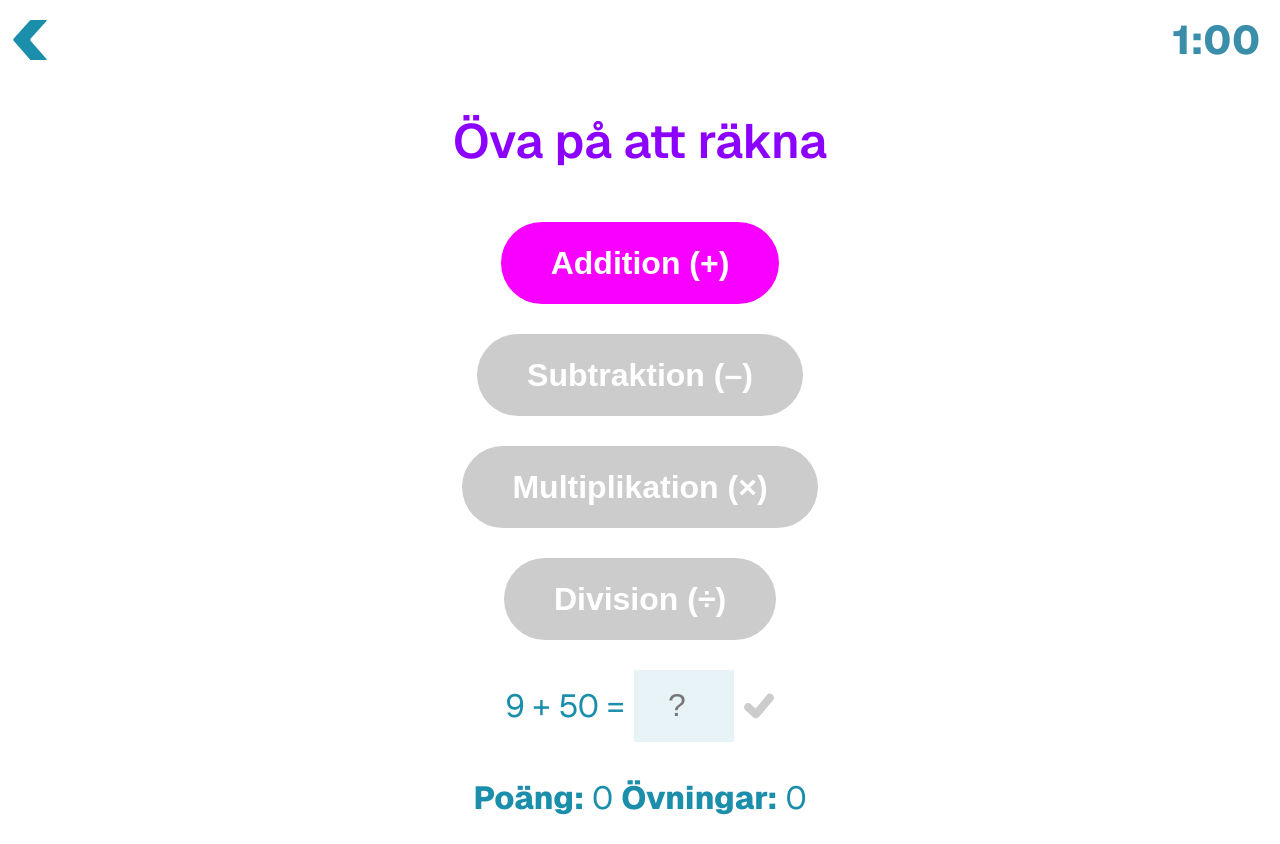
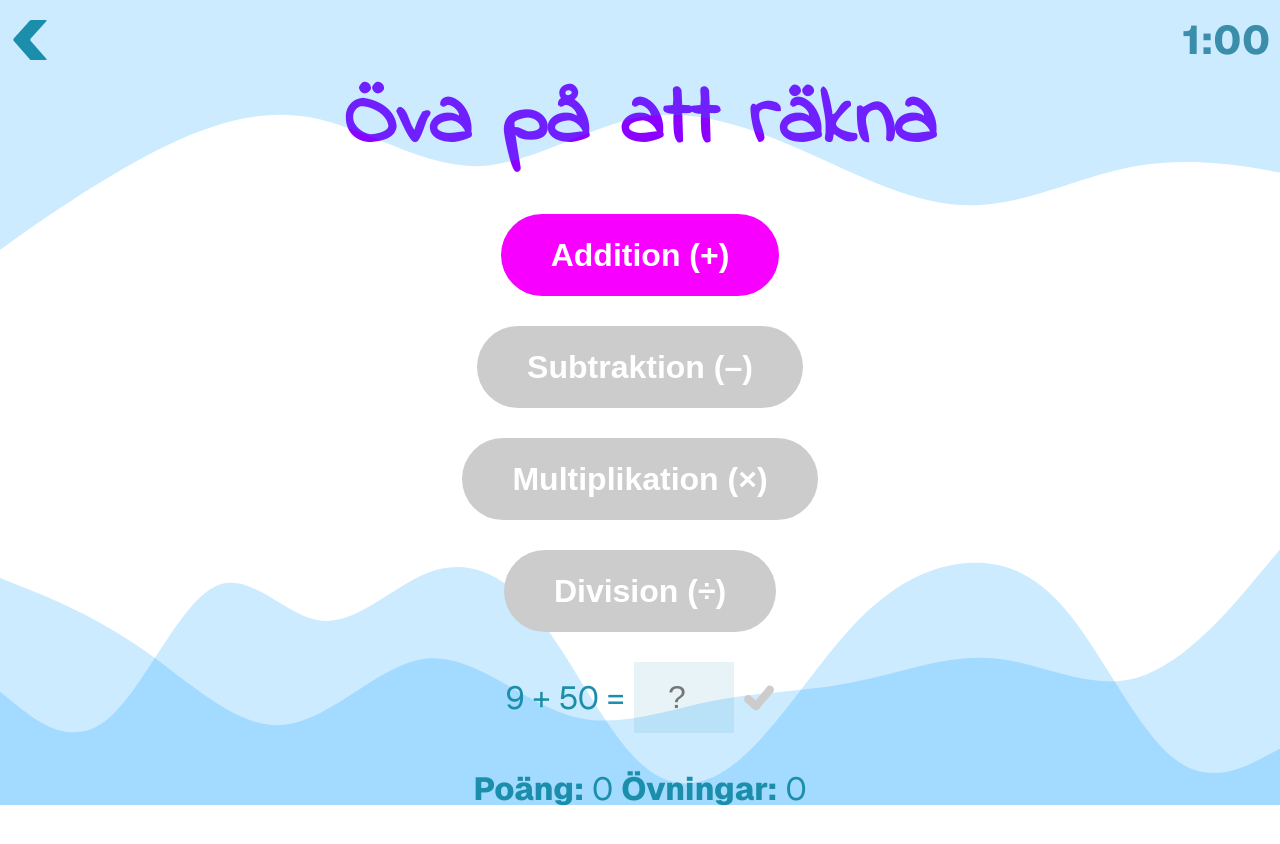
Before and after one commit to calmfors/word-app, a Next.js app: page /math in a window 1280 px wide. Before the commit the page ends 823 px from the top, so only its background shows below. Built offline with nearby package versions, Linux system fonts and the light colour scheme; no server answers.

Commit message:
Create component Header

```diff
--- a/src/app/addwords/page.js
+++ b/src/app/addwords/page.js
@@ -5,7 +5,7 @@ import { useState, useRef } from "react";
 import pageStyles from "../page.module.css";
 import subPagesStyles from "../subpages.module.css";
 import { postData } from "../lib/appwrite";
-import { useTextToSpeech } from "../useTextToSpeech";
+import { useTextToSpeech } from "../lib/useTextToSpeech";
 
 export default function AddWords() {
   const styles = { ...pageStyles, ...subPagesStyles };
--- /dev/null
+++ b/src/app/components/Header.js
@@ -0,0 +1,42 @@
+'use client';
+import React, { useEffect, useState } from 'react';
+import styles from "../subpages.module.css";
+import { useRouter } from 'next/navigation';
+
+export default function Header({timer, setTimer, startTimer, duration, keyboardOpen, intervalRef}) {
+  const router = useRouter();
+
+  useEffect(() => {
+    if (startTimer) countDown();
+  }, [startTimer]);
+
+
+  const countDown = () => {
+    if (!intervalRef.current && timer === duration) {
+      intervalRef.current = setInterval(() => {
+        setTimer(prev => prev > 0 ? prev - 1 : 0);
+      }, 1000);
+    }
+  };
+
+  useEffect(() => {
+    if (timer === 0 && intervalRef.current) {
+      clearInterval(intervalRef.current);
+      intervalRef.current = null;
+    }
+  }, [timer]);
+
+  return (
+    <header className={`${styles.header} ${keyboardOpen && window.innerWidth < 768 ? styles.keyboardOpen : ''}`}>
+      <svg xmlns="http://www.w3.org/2000/svg" viewBox="0 0 1440 320">
+        <path fill="#0099ff" d="M0,288L30,266.7C60,245,120,203,180,170.7C240,139,300,117,360,128C420,139,480,181,540,181.3C600,181,660,139,720,128C780,117,840,139,900,165.3C960,192,1020,224,1080,224C1140,224,1200,192,1260,181.3C1320,171,1380,181,1410,186.7L1440,192L1440,0L1410,0C1380,0,1320,0,1260,0C1200,0,1140,0,1080,0C1020,0,960,0,900,0C840,0,780,0,720,0C660,0,600,0,540,0C480,0,420,0,360,0C300,0,240,0,180,0C120,0,60,0,30,0L0,0Z"></path>
+      </svg>
+      <button className={styles.backButton} onClick={() => router.back()}></button>
+      <div className={styles.timer}>
+        <span>
+          {Math.floor(timer / 60)}:{timer % 60 < 10 ? `0${timer % 60}` : timer % 60}
+        </span>
+      </div>
+    </header>
+  );
+}
--- a/src/app/globals.css
+++ b/src/app/globals.css
@@ -33,3 +33,18 @@ body.blink-green {
 body.blink-red {
   animation: blink-red 0.2s;
 }
+
+footer {
+  position: fixed;
+  bottom: -5px;
+  left: 0;
+  right: 0;
+  width: 100%;
+  z-index: -1;
+}
+
+footer svg {
+  position: absolute;
+  bottom: 0;
+  opacity: 0.2;
+}
--- a/src/app/highscore/page.js
+++ b/src/app/highscore/page.js
@@ -14,7 +14,7 @@ export default function Highscore() {
       try {
         const data = await getData('stats');
         if (data && data.documents) {
-          const sortedScores = data.documents.sort((a, b) => (b.correctAnswers * 10 - b.wrongAnswers * 5) - (a.correctAnswers * 10 - a.wrongAnswers * 5));
+          const sortedScores = data.documents.sort((a, b) => b.points - a.points);
           setHighScoreList(sortedScores.slice(0, 10)); // Get top 10 scores
         }
       } catch (error) {
@@ -57,7 +57,7 @@ export default function Highscore() {
           <table className={styles.highscoreTable}>
             <thead>
               <tr>
-                <th> </th>
+                <th>#</th>
                 <th>NAMN</th>
                 <th>POÄNG</th>
                 <th>TYP</th>
@@ -68,7 +68,7 @@ export default function Highscore() {
                 <tr key={index}>
                   <td>{index + 1}</td>
                   <td>{score.name}</td>
-                  <td>{score.correctAnswers * 10 - score.wrongAnswers * 5}</td>
+                  <td>{score.points}</td>
                   <td data-type={score.type}>{getSymbol(score.type)}</td>
                 </tr>
               ))}
--- a/src/app/layout.js
+++ b/src/app/layout.js
@@ -19,8 +19,22 @@ export const metadata = {
 export default function RootLayout({ children }) {
   return (
     <html lang="en">
+      <head>
+        <link rel="preconnect" href="https://fonts.googleapis.com" />
+        <link rel="preconnect" href="https://fonts.gstatic.com" crossOrigin="true" />
+        <link href="https://fonts.googleapis.com/css2?family=Indie+Flower&display=swap" rel="stylesheet" />
+      </head>
       <body className={`${geistSans.variable} ${geistMono.variable}`}>
         {children}
+        <footer>
+          <svg xmlns="http://www.w3.org/2000/svg" viewBox="0 0 1440 320">
+            <path fill="#0099ff" d="M0,64L26.7,74.7C53.3,85,107,107,160,144C213.3,181,267,235,320,229.3C373.3,224,427,160,480,154.7C533.3,149,587,203,640,218.7C693.3,235,747,213,800,202.7C853.3,192,907,192,960,181.3C1013.3,171,1067,149,1120,154.7C1173.3,160,1227,192,1280,176C1333.3,160,1387,96,1413,64L1440,32L1440,320L1413.3,320C1386.7,320,1333,320,1280,320C1226.7,320,1173,320,1120,320C1066.7,320,1013,320,960,320C906.7,320,853,320,800,320C746.7,320,693,320,640,320C586.7,320,533,320,480,320C426.7,320,373,320,320,320C266.7,320,213,320,160,320C106.7,320,53,320,27,320L0,320Z"></path>
+          </svg>
+          <svg xmlns="http://www.w3.org/2000/svg" viewBox="0 0 1440 320">
+            <path fill="#0099ff" d="M0,192L20,208C40,224,80,256,120,224C160,192,200,96,240,74.7C280,53,320,107,360,112C400,117,440,75,480,58.7C520,43,560,53,600,101.3C640,149,680,235,720,272C760,309,800,299,840,261.3C880,224,920,160,960,117.3C1000,75,1040,53,1080,48C1120,43,1160,53,1200,101.3C1240,149,1280,235,1320,266.7C1360,299,1400,277,1420,266.7L1440,256L1440,320L1420,320C1400,320,1360,320,1320,320C1280,320,1240,320,1200,320C1160,320,1120,320,1080,320C1040,320,1000,320,960,320C920,320,880,320,840,320C800,320,760,320,720,320C680,320,640,320,600,320C560,320,520,320,480,320C440,320,400,320,360,320C320,320,280,320,240,320C200,320,160,320,120,320C80,320,40,320,20,320L0,320Z"></path>
+          </svg>
+          <div></div>
+        </footer>
       </body>
     </html>
   );
--- a/src/app/math/page.js
+++ b/src/app/math/page.js
@@ -3,6 +3,7 @@ import pageStyles from '../page.module.css';
 import subpagesStyles from '../subpages.module.css';
 import React, { useEffect, useState, useRef } from 'react';
 import { postData, getData } from '../lib/appwrite';
+import Header from '../components/Header';
 const duration = 60;
 
 export default function MathProblems() {
@@ -15,6 +16,8 @@ export default function MathProblems() {
   const [timer, setTimer] = useState(duration);
   const [name, setName] = useState('');
   const [enterName, setEnterName] = useState(false);
+  const [keyboardOpen, setKeyboardOpen] = useState(false);
+  const [startTimer, setStartTimer] = useState(false);
   const inputRef = useRef(null);
   const intervalRef = useRef(null);
   const styles = { ...pageStyles, ...subpagesStyles };
@@ -30,21 +33,6 @@ export default function MathProblems() {
     const b = tenOrHundred === 100 ? Math.floor(Math.random() * 10) : Math.floor(Math.random() * 100);
     setProblem(`${a} + ${b}`);
   }
-
-  const countDown = () => {
-    if (!intervalRef.current && timer === duration) {
-      intervalRef.current = setInterval(() => {
-        setTimer(prev => prev > 0 ? prev - 1 : 0);
-      }, 1000);
-    }
-  };
-
-  useEffect(() => {
-    if (timer === 0 && intervalRef.current) {
-      clearInterval(intervalRef.current);
-      intervalRef.current = null;
-    }
-  }, [timer]);
 
   const generateSubtractionProblem = () => {
     const tenOrHundred = Math.random() < 0.5 ? 10 : 100;
@@ -121,6 +109,7 @@ export default function MathProblems() {
     setCorrectAnswer(null);
     setNumberOfCorrectAnswers(0);
     setNumberOfWrongAnswers(0);
+    setStartTimer(false);
     if (intervalRef.current) {
       clearInterval(intervalRef.current);
       intervalRef.current = null;
@@ -180,6 +169,7 @@ export default function MathProblems() {
       correctAnswers: numberOfCorrectAnswers,
       wrongAnswers: numberOfWrongAnswers,
       time: duration,
+      points: getPoints(),
       name
     };
 
@@ -195,16 +185,6 @@ export default function MathProblems() {
       });
   }
 
-  const addPaddingForKeyboard = () => {
-    if (window.innerWidth > 768) return;
-    document.body.classList.add(styles.keyboardOpen);
-  }
-
-  const removePaddingForKeyboard = () => {
-    if (window.innerWidth > 768) return;
-    document.body.classList.remove(styles.keyboardOpen);
-  }
-
   const getPoints = () => {
     const points = numberOfCorrectAnswers * 10 - numberOfWrongAnswers * 5;
     if (points < 0) return 0; // Ensure points don't go below zero
@@ -213,16 +193,9 @@ export default function MathProblems() {
 
   return (
     <div className={styles.page}>
-      <header className={styles.header}>
-        <button className={styles.backButton} onClick={() => window.history.back()}></button>
-        <div className={styles.timer}>
-          <span>
-            {Math.floor(timer / 60)}:{timer % 60 < 10 ? `0${timer % 60}` : timer % 60}
-          </span>
-        </div>
-      </header>
-      <main className={styles.main}>
-        <h1 className={styles.title}>
+      <Header timer={timer} setTimer={setTimer} duration={duration} startTimer={startTimer} keyboardOpen={keyboardOpen} intervalRef={intervalRef} />
+      <main className={`${styles.main} ${keyboardOpen && window.innerWidth < 768 ? styles.keyboardOpen : ''}`}>
+      <h1 className={styles.title}>
           Öva på att räkna
         </h1>
         <button onClick={() => setSelectedType('addition')} className={selectedType !== 'addition' ? styles.notSelected : ''}>Addition (+)</button>
@@ -234,7 +207,7 @@ export default function MathProblems() {
             {problem} =
           </p>
           <label htmlFor="answer" className={styles.hidden}>Svar:</label>
-          <input ref={inputRef} id="answer" type="number" placeholder="?" value={answer} onChange={(e) => setAnswer(e.target.value)} onKeyUp={(e) => e.key === 'Enter' && correctAnswer === null && checkAnswer()} onClick={countDown} onFocus={addPaddingForKeyboard} onBlur={removePaddingForKeyboard} />
+          <input ref={inputRef} id="answer" type="number" placeholder="?" value={answer} onChange={(e) => setAnswer(e.target.value)} onKeyUp={(e) => e.key === 'Enter' && correctAnswer === null && timer > 0 && checkAnswer()} onClick={() => setStartTimer(true)} onFocus={() => setKeyboardOpen(true)} onBlur={() => setKeyboardOpen(false)} />
           <button className={styles.checkmark} onClick={checkAnswer} disabled={!answer || timer === 0} >
             <svg width="30" height="30" fill={answer ? '#10a64a' : '#ccc'} id="Layer_1" data-name="Layer 1" xmlns="http://www.w3.org/2000/svg" viewBox="0 0 122.88 101.6"><defs></defs><title>tick-green</title><path d="M4.67,67.27c-14.45-15.53,7.77-38.7,23.81-24C34.13,48.4,42.32,55.9,48,61L93.69,5.3c15.33-15.86,39.53,7.42,24.4,23.36L61.14,96.29a17,17,0,0,1-12.31,5.31h-.2a16.24,16.24,0,0,1-11-4.26c-9.49-8.8-23.09-21.71-32.91-30v0Z" /></svg>
           </button>
--- a/src/app/page.module.css
+++ b/src/app/page.module.css
@@ -3,7 +3,7 @@
   flex-direction: column;
   align-items: center;
   width: 100vw;
-  padding: 0 10px;
+  padding: 0 20px 30px;
   gap: 30px;
   font-family: var(--font-geist-sans);
   position: relative;
@@ -19,9 +19,11 @@
 }
 
 .main h1 {
-  font-size: 48px;
-  line-height: 1.3;
+  font-family: "Indie Flower", cursive;
   font-weight: 600;
+  font-style: normal;
+  font-size: 84px;
+  line-height: 1;
   color: #8c00ff;
   animation: slideInFromLeft 0.6s cubic-bezier(0.23, 1, 0.32, 1) forwards;
   opacity: 0;
@@ -30,11 +32,7 @@
 }
 
 .main > h1 {
-  margin-top: 60px;
-}
-
-header + .main > h1 {
-  margin-top: 0;
+  margin-top: 80px;
 }
 
 .main a,
@@ -183,42 +181,6 @@ span.word {
   animation-delay: .5s;
 }
 
-p.correct,
-p.incorrect {
-  font-size: 108px;
-  line-height: 1;
-  font-weight: 800;
-  text-align: center;
-  animation: slideInFromLeft 0.6s cubic-bezier(0.23, 1, 0.32, 1) forwards;
-  animation-delay: 0;
-  position: absolute;
-  top: 60px;
-  left: 0;
-  right: 0;
-  bottom: 0;
-  background-color: rgba(255, 255, 255, 0.8);
-  display: flex;
-  align-items: center;
-  justify-content: center;
-  z-index: 10;
-  padding-bottom: 80px;
-}
-
-p.correct {
-  color: #2e9b24;
-}
-
-p.incorrect {
-  color: #d9304c;
-}
-
-.keyboardOpen {}
-
-body.keyboardOpen p.correct,
-body.keyboardOpen p.incorrect {
-  padding-top: 270px;
-}
-
 .buttons {
   display: flex;
   gap: 10px;
@@ -347,7 +309,7 @@ button.speaker:hover {
 
 @media (max-width: 768px) {
   .page {
-    padding: 0 20px;
+    padding: 0px 10px;
   }
 
   .main {
@@ -355,7 +317,7 @@ button.speaker:hover {
   }
 
   .main h1 {
-    font-size: 32px;
+    font-size: 54px;
     margin-bottom: 0;
   }
 
@@ -405,10 +367,8 @@ button.speaker:hover {
     padding: 10px 0 20px 40px;
   }
 
-  .main p.correct,
-  .main p.incorrect {
-    font-size: 64px !important;
-    line-height: 1 !important;
+  .main ul.wordListNoSound {
+    padding: 10px 0 20px 0;
   }
 
   .backButton {
--- a/src/app/subpages.module.css
+++ b/src/app/subpages.module.css
@@ -1,9 +1,21 @@
 .header {
+  position: fixed;
   display: flex;
   align-items: center;
   justify-content: space-between;
   width: 100%;
-  padding: 20px 0;
+  padding: 20px 10px;
+  z-index: 10;
+}
+
+.header svg {
+  position: absolute;
+  top: 0;
+  left: -20px;
+  right: -20px;
+  opacity:0;
+  animation: slideInFromTop 0.6s cubic-bezier(0.23, 1, 0.32, 1) forwards;
+  animation-delay: 0.2s;
 }
 
 .backButton {
@@ -22,8 +34,7 @@
 }
 
 .timer {
-  position: fixed;
-  right: 20px;
+  right: 10px;
   font-size: 40px;
   font-weight: 800;
   line-height: 1;
@@ -32,11 +43,44 @@
   z-index: 11;
 }
 
-.keyboardOpen {}
-
 .keyboardOpen .timer {
   position: absolute;
-  top: 380px;
+  top: 280px;
+  z-index: 10;
+}
+
+p.correct,
+p.incorrect {
+  font-size: 108px;
+  line-height: 1;
+  font-weight: 800;
+  text-align: center;
+  animation: slideInFromLeft 0.6s cubic-bezier(0.23, 1, 0.32, 1) forwards;
+  animation-delay: 0;
+  position: absolute;
+  top: 60px;
+  left: 0;
+  right: 0;
+  bottom: 0;
+  background-color: rgba(255, 255, 255, 0.8);
+  display: flex;
+  align-items: center;
+  justify-content: center;
+  z-index: 10;
+  padding-bottom: 80px;
+}
+
+p.correct {
+  color: #2e9b24;
+}
+
+p.incorrect {
+  color: #d9304c;
+}
+
+.keyboardOpen p.correct,
+.keyboardOpen p.incorrect {
+  padding-top: 270px;
 }
 
 .hidden {
@@ -94,6 +138,8 @@
 .highscoreTable {
   font-size: 24px;
   border-collapse: collapse;
+  width: 100%;
+  max-width: 400px;
 }
 
 .highscoreTable th,
@@ -102,6 +148,10 @@
   padding: 5px;
   text-align: center;
   border-bottom: 1px solid #f700ff;
+  text-overflow: ellipsis;
+  white-space: nowrap;
+  overflow: hidden;
+  max-width: 70px;
 }
 
 .highscoreTable th {
@@ -119,14 +169,29 @@
 .highscoreTable td[data-type="addition"] {
   color: #2e9b24;
 }
+
 .highscoreTable td[data-type="subtraction"] {
   color: #000eff;
 }
+
 .highscoreTable td[data-type="multiplication"] {
   color: #f700ff;
 }
+
 .highscoreTable td[data-type="division"] {
   color: #f9a825;
+}
+
+@keyframes slideInFromTop {
+  from {
+    transform: translateY(-150%);
+    opacity: 0;
+  }
+
+  to {
+    transform: translateY(0);
+    opacity: .2;
+  }
 }
 
 @keyframes slideInFromLeft {
@@ -161,4 +226,14 @@
   .highscoreTable td:first-child {
     font-size: 28px;
   }
+
+  p.correct,
+  p.incorrect {
+    font-size: 48px !important;
+    line-height: 1 !important;
+  }
+
+  .header {
+    width: 100vw;
+  }
 }
```
Also changed, not shown: src/app/testwords/page.js (+8 -25 lines), src/app/lib/useTextToSpeech.js (renamed from src/app/useTextToSpeech.js).
